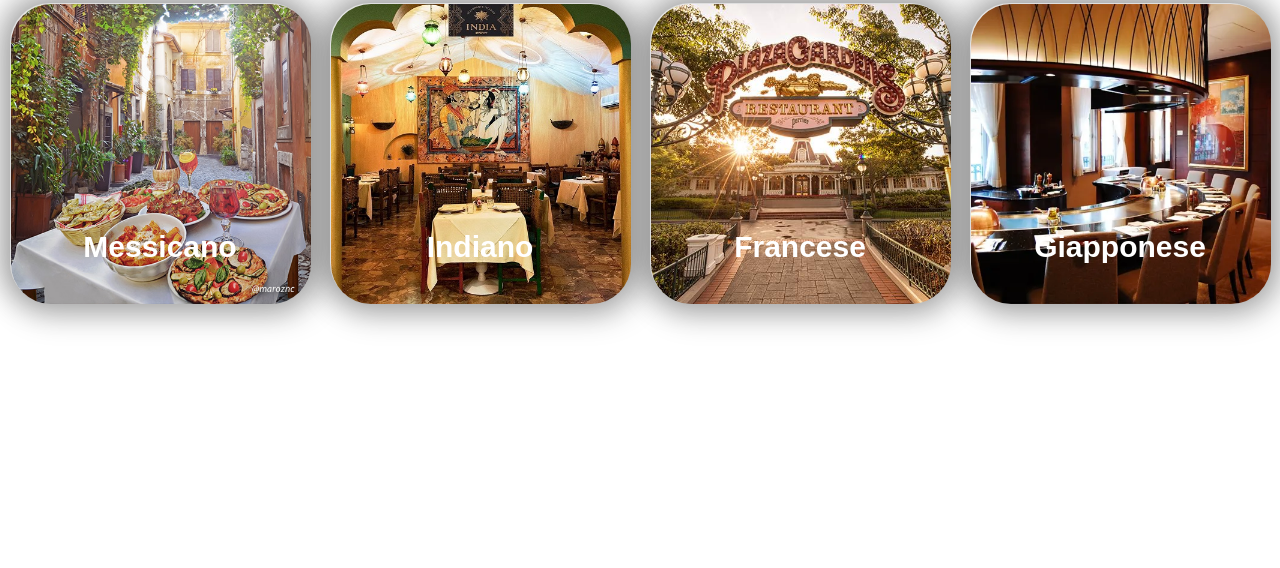
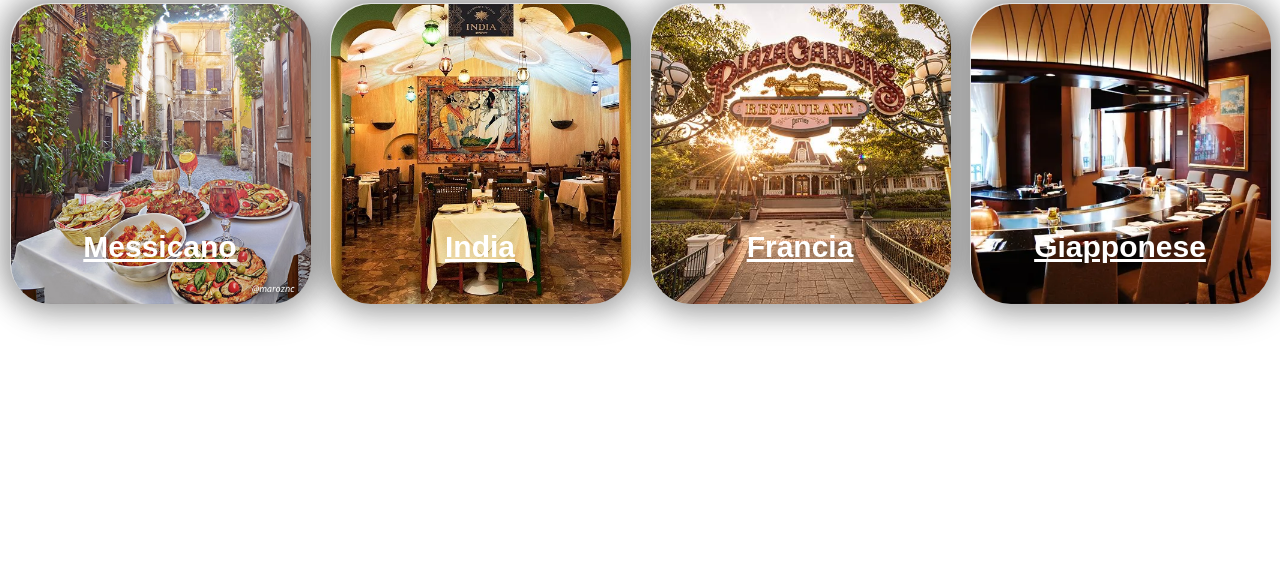
Before and after one commit to astraaal/J-T-Esotic-Resturant, a plain HTML site: page index.html in a window 1280 px wide. Shown: the part 1405-1973 px from the top of the page. Drawn offline with nearby package versions, Linux system fonts and the light colour scheme.

Commit message:
CARD MODIFICATE CON LINK

```diff
--- a/index.html
+++ b/index.html
@@ -94,6 +94,8 @@
       display: flex;
       justify-content: center;
       }
+
+
     </style>
   </head>
   <body>
@@ -191,7 +193,7 @@
       <div class="card 1">
         <div class="card_image"> <img src="images/mexico-rosetta.jpg" /> </div>
         <div class="card_title title-white">
-          <p>Messicano</p>
+          <a href="Messico.html" style="color:rgb(255, 255, 255)" >Messicano</a>
         </div>
       </div>
 
@@ -200,7 +202,7 @@
           <img src="images/prefix_20191205160208.jpg" />
           </div>
         <div class="card_title title-white">
-          <p>Indiano</p>
+          <a href="India.html" style="color:rgb(255, 255, 255)" >India</a>
         </div>
       </div>
 
@@ -209,7 +211,7 @@
           <img src="images/n017985_2050jan01_plaza-gardens-restaurant_1-1_tcm764-159033$p_1.jpg" />
         </div>
         <div class="card_title title-white">
-          <p>Francese</p>
+          <a href="Francia.html" style="color:rgb(255, 255, 255)" >Francia</a>
         </div>
       </div>
 
@@ -218,7 +220,7 @@
           <img src="images/http___com.ft.imagepublish.upp-prod-us.s3.amazonaws.webp" />
           </div>
         <div class="card_title title-white">
-          <p>Giapponese</p>
+          <a href="Giappone.html" style="color:rgb(255, 255, 255)" >Giapponese</a>
         </div>
         </div>
 
```
